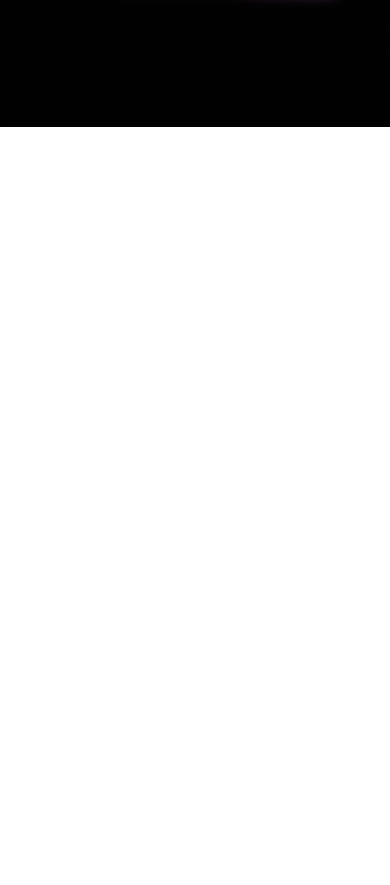
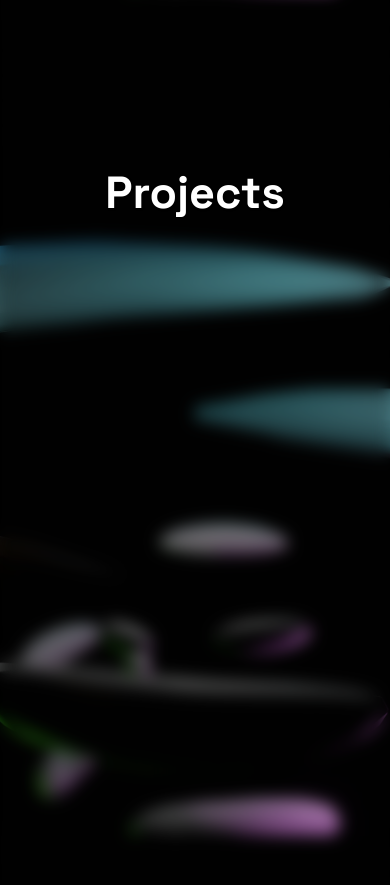
Before and after one commit to shawkysobhy/Portfolio, a React (Vite) app: page / in a window 390 px wide. Shown: the part 2540-3425 px from the top of the page. Before the commit the page ends 2667 px from the top, so only its background shows below. Built offline with nearby package versions, Linux system fonts and the light colour scheme.

Commit message:
add page ,scroll calc

```diff
--- a/src/App.jsx
+++ b/src/App.jsx
@@ -1,11 +1,35 @@
-import Heading from './pages/Heading'
-import Profile from './pages/Profile'
-import Skills from './pages/Skills'
+import Heading from './pages/Heading';
+import Profile from './pages/Profile';
+import Skills from './pages/Skills';
 import HeadingBackground from './assets/profile.jpg';
+import Projects from './pages/Projects';
 import { Box } from '@mui/material';
+import ScrollPercentageCalculator from './components/ScrollPercentageCalc';
 function App() {
+	// const [scrollPercentage, setScrollPercentage] = useState(0);
+
+	// const handleScroll = () => {
+	// 	const scrollTop = window.scrollY || document.documentElement.scrollTop;
+	// 	const totalHeight =
+	// 		document.documentElement.scrollHeight - window.innerHeight;
+	// 	const percentage = (scrollTop / totalHeight) * 100;
+
+	// 	setScrollPercentage(percentage);
+	// };
+
+	// useEffect(() => {
+	// 	// Attach the scroll event listener when the component mounts
+	// 	window.addEventListener('scroll', handleScroll);
+
+	// 	// Remove the scroll event listener when the component unmounts
+	// 	return () => {
+	// 		window.removeEventListener('scroll', handleScroll);
+	// 	};
+	// }, []); // Empty dependency array ensures the effect runs only once when the component mounts
+
 	return (
 		<>
+					<ScrollPercentageCalculator>
 			<Box
 				sx={{
 					backgroundImage: `url(${HeadingBackground})`,
@@ -15,11 +39,14 @@ function App() {
 					backgroundPosition: 'center',
 				}}>
 				<Box sx={{ backdropFilter: 'blur(8px) brightness(.8)' }}>
+
 					<Heading />
 					<Profile />
 					<Skills />
+					<Projects />
 				</Box>
 			</Box>
+					</ScrollPercentageCalculator>
 		</>
 	);
 }
--- /dev/null
+++ b/src/components/ScrollPercentageCalc.jsx
@@ -0,0 +1,49 @@
+import { useState, useEffect } from 'react';
+
+const ScrollPercentageCalculator = ({ children }) => {
+	const [scrollPercentage, setScrollPercentage] = useState(0);
+	const handleScroll = () => {
+		const scrollTop = window.scrollY || document.documentElement.scrollTop;
+		const totalHeight =
+			document.documentElement.scrollHeight - window.innerHeight;
+		const percentage = (scrollTop / totalHeight) * 100;
+		setScrollPercentage(percentage);
+	};
+	const [circleStyles, setCircleStyles] = useState({
+		width: '100%',
+		height: '20px',
+    position:'fixed',
+    display:'flex',
+    alignItems:'center',
+    zIndex:'100',
+		backgroundColor: 'whitesmoke',
+
+	});
+
+	useEffect(() => {
+		window.addEventListener('scroll', handleScroll);
+		return () => {
+			window.removeEventListener('scroll', handleScroll);
+		};
+	}, []);
+	useEffect(() => {
+		const newSize = `${Math.min(100, Math.max(0, scrollPercentage))}%`;
+		setCircleStyles((prevStyles) => ({
+			...prevStyles,
+			width: newSize,
+		}));
+	}, [scrollPercentage]);
+
+	return (
+		<div>
+			<div style={circleStyles}>
+				<span style={{ color: 'black', fontSize: '18px',fontWeight:'500',paddingInline:'15px' }}>
+					{Math.ceil(scrollPercentage.toFixed(2))}%
+				</span>
+			</div>
+			{children}
+		</div>
+	);
+};
+
+export default ScrollPercentageCalculator;
--- /dev/null
+++ b/src/pages/Projects.jsx
@@ -0,0 +1,48 @@
+import { Box } from '@mui/material';
+import { useTheme } from '@mui/material/styles';
+import HeroText from '../components/Typography/HeroText';
+
+function Projects() {
+	const theme = useTheme();
+	return (
+		<Box
+			sx={{
+				minHeight: '100vh',
+				display: 'flex',
+				flexDirection: 'column',
+				marginInline: 'auto',
+				maxWidth: '1200px',
+			}}>
+			<Box
+				sx={{
+					overflow: 'auto',
+					paddingBlock: '2rem',
+					flex: '1',
+					backdropFilter: 'blur(8px) brightness(.8)',
+					scrollbarWidth: 'thin', // For Firefox
+					scrollbarColor: 'transparent transparent', // For Firefox
+					'&::-webkit-scrollbar': {
+						width: '0.4em', // For WebKit browsers
+					},
+					'&::-webkit-scrollbar-thumb': {
+						backgroundColor: 'transparent', // For WebKit browsers
+					},
+				}}>
+				<Box
+					sx={{
+						marginInline: 'auto',
+						display: 'flex',
+						flexDirection: 'column',
+						alignItems: 'flex-start',
+						[theme.breakpoints.down('md')]: {
+							alignItems: 'center',
+						},
+					}}>
+					<HeroText>Projects</HeroText>
+          </Box>
+			</Box>
+		</Box>
+	);
+}
+
+export default Projects;
```
